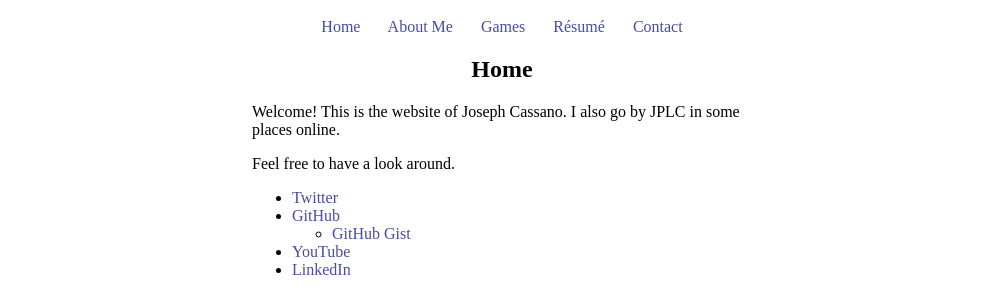
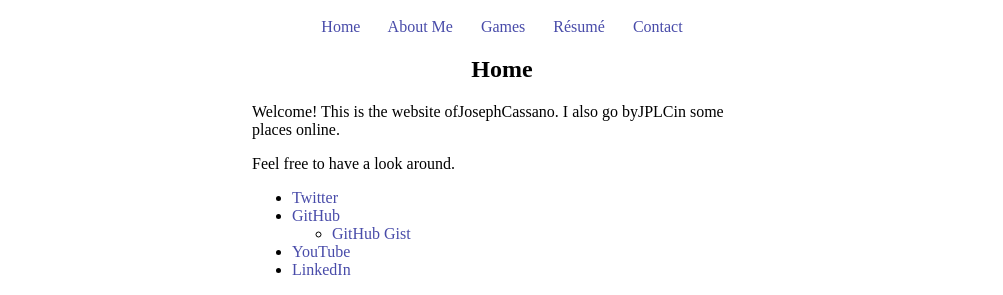
Before and after one commit to MultiversalNomad/multiversalnomad.github.io, a Jekyll site: the page built from index.html, in a window 1280 px wide. Shown: the part 308-603 px from the top of the page, without its empty margins (138-1141 px from the left). Built offline with Jekyll 4.4.1, drawn with Linux system fonts in a browser that asks for light colours; part of the change alters nothing that is shown.

Commit message:
Update index.html
Changed Liquid wrappers to whitespace-removing versions.

```diff
--- a/index.html
+++ b/index.html
@@ -2,19 +2,19 @@
 layout: default
 title: Home
 ---
-{% assign twitterUrl = "https://twitter.com/JPLC" %}
-{% assign gitHubUrl = "https://github.com/MultiversalNomad" %}
-{% assign gitHubGistUrl = "https://gist.github.com/MultiversalNomad" %}
-<p>Welcome! This is the website of {{ site.firstName }} {{ site.lastName }}. I also go by {{ site.nickname }} in some places online.</p>
+{%- assign twitterUrl = "https://twitter.com/JPLC" -%}
+{%- assign gitHubUrl = "https://github.com/MultiversalNomad" -%}
+{%- assign gitHubGistUrl = "https://gist.github.com/MultiversalNomad" -%}
+<p>Welcome! This is the website of {{- site.firstName -}} {{- site.lastName -}}. I also go by {{- site.nickname -}} in some places online.</p>
 <p>Feel free to have a look around.</p>
 <p>
     <ul>
-        <li><a href="{{ twitterUrl }}">Twitter</a>
-        <li><a href="{{ gitHubUrl }}">GitHub</a>
+        <li><a href="{{- twitterUrl -}}">Twitter</a>
+        <li><a href="{{- gitHubUrl -}}">GitHub</a>
         <ul>
-            <li><a href="{{ gitHubGistUrl }}">GitHub Gist</a>
+            <li><a href="{{- gitHubGistUrl -}}">GitHub Gist</a>
         </ul>
         <li><a href="https://www.youtube.com/user/MultiversalNomad">YouTube</a>
-        <li><a href="{{ site.linkedInUrl }}">LinkedIn</a>
+        <li><a href="{{- site.linkedInUrl -}}">LinkedIn</a>
     </ul>
 </p>
```
